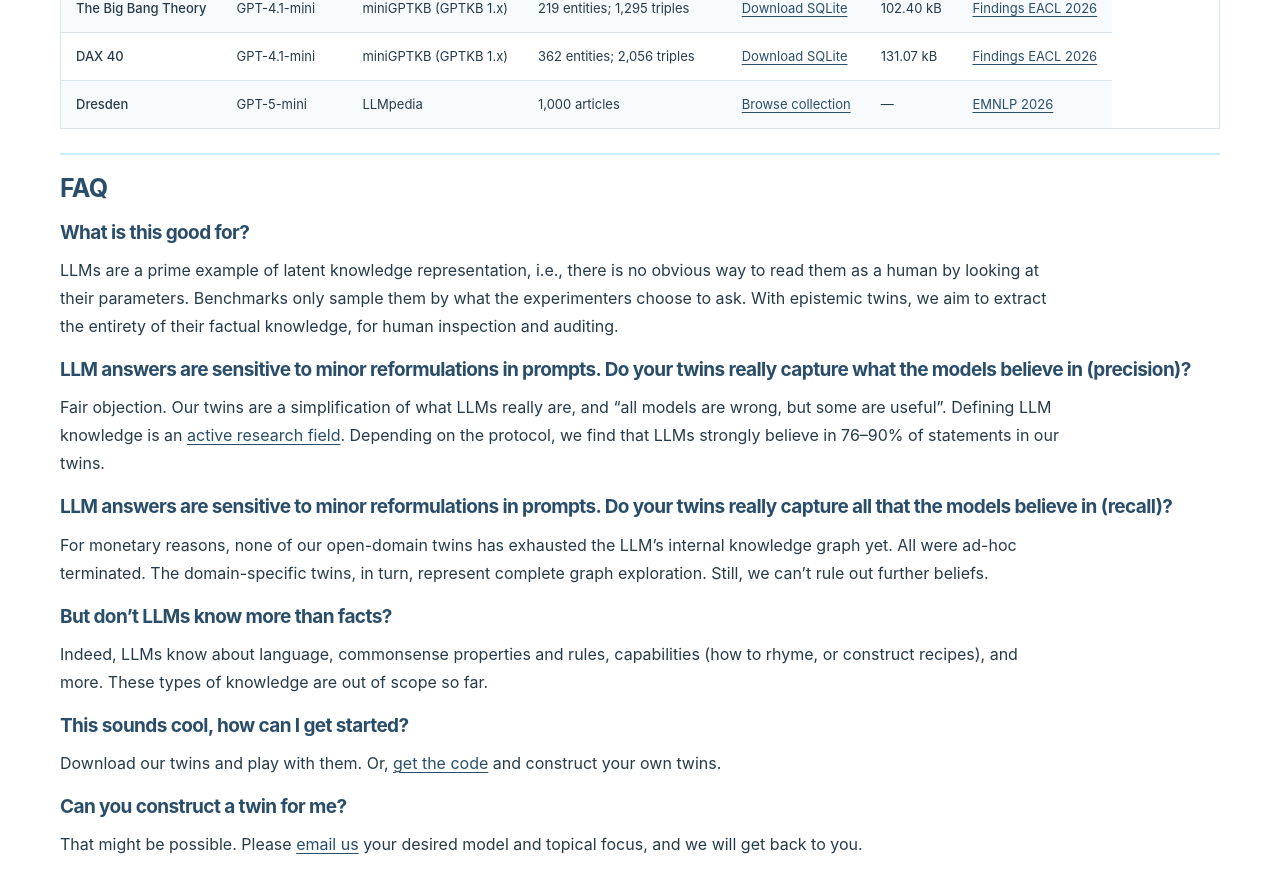
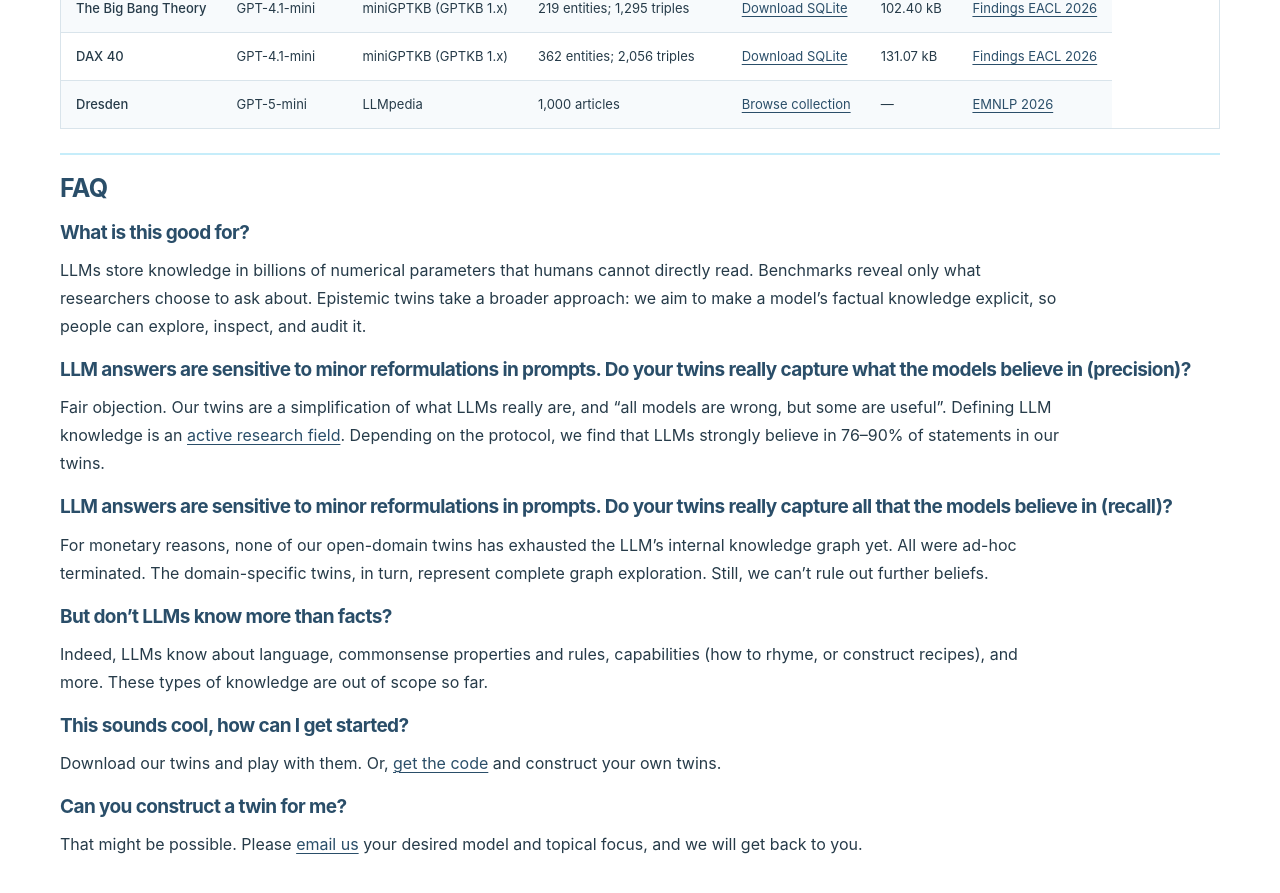
Before and after one commit to Knowledge-aware-AI/epistemic-twins, a Jekyll site: the page built from index.md, in a window 1280 px wide and 900 px high, scrolled down 862 px. Shown: the top 893 px of the window. Built offline with Jekyll 4.4.1, drawn with Linux system fonts in a browser that asks for light colours.

Commit message:
Smooth wording of the first FAQ answer

```diff
--- a/index.md
+++ b/index.md
@@ -40,7 +40,7 @@ From [*Epistemic Twins: Enabling a Symbolic Science of Language Model Knowledge*
 
 ### What is this good for?
 
-LLMs are a prime example of latent knowledge representation, i.e., there is no obvious way to read them as a human by looking at their parameters. Benchmarks only sample them by what the experimenters choose to ask. With epistemic twins, we aim to extract the entirety of their factual knowledge, for human inspection and auditing.
+LLMs store knowledge in billions of numerical parameters that humans cannot directly read. Benchmarks reveal only what researchers choose to ask about. Epistemic twins take a broader approach: we aim to make a model’s factual knowledge explicit, so people can explore, inspect, and audit it.
 
 ### LLM answers are sensitive to minor reformulations in prompts. Do your twins really capture what the models believe in (precision)?
 
```
